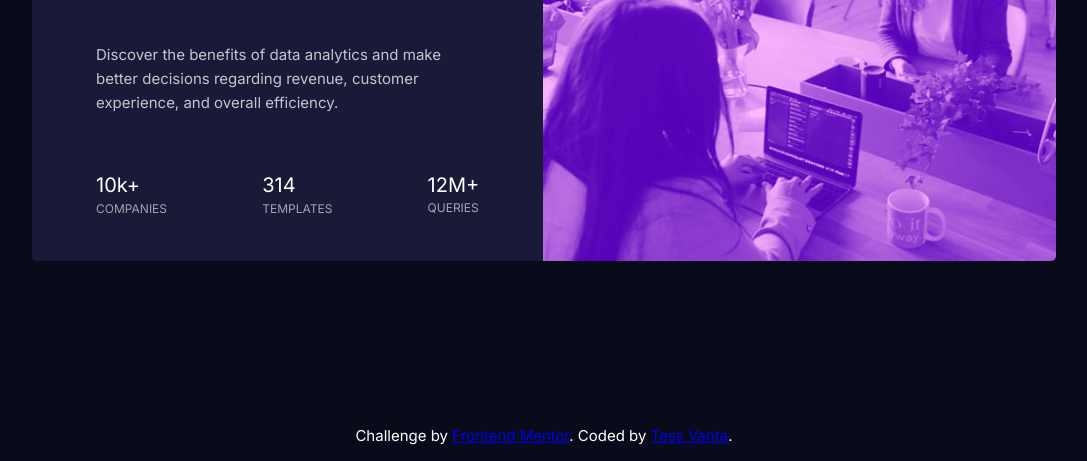
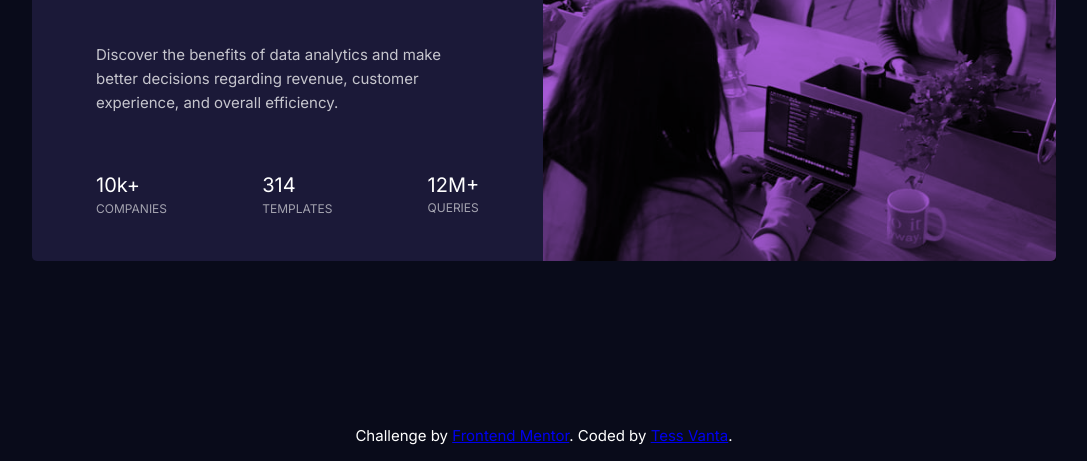
Before and after one commit to Tess-Vanta/Stats-preview-card-component, a plain HTML site: page index.html in a window 1280 px wide. Shown: the part 339-800 px from the top of the page, without its empty margins (96-1183 px from the left). Drawn offline with Linux system fonts and the light colour scheme.

Commit message:
Update styles.css

```diff
--- a/styles.css
+++ b/styles.css
@@ -36,7 +36,7 @@ main{
 }
 
 .image img {
-    mix-blend-mode: overlay;
+    mix-blend-mode: multiply;
     width: 100%;
     height: 100%;
 }
```
